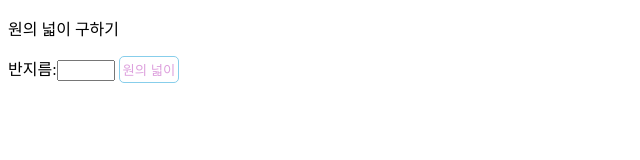
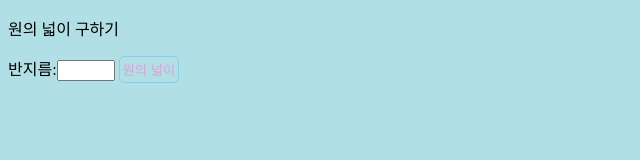
Before and after one commit to mirina2/circle_calc.github.io, a plain HTML site: page index.html in a window 1280 px wide. Shown: the whole page, without its empty margins (0-640 px from the left). Drawn offline with Linux system fonts and the light colour scheme.

Commit message:
Update index.html

```diff
--- a/index.html
+++ b/index.html
@@ -17,7 +17,7 @@
         width:50px;
     }
         body{
-        background-color :pownderblue;
+        background-color :powderblue;
         }
         #rd{
             border: 1px solid skyblue;
```
